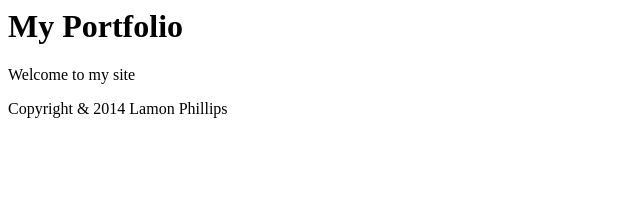
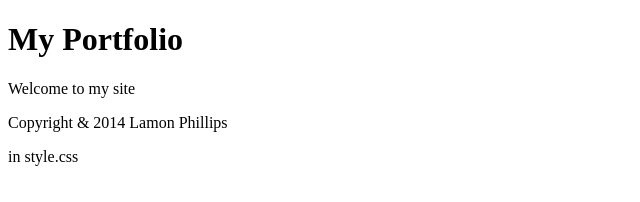
Before and after one commit to millitant/myportfolio, a plain HTML site: page index.html in a window 1280 px wide. Shown: the whole page, without its empty margins (0-640 px from the left). Drawn offline with Linux system fonts and the light colour scheme.

Commit message:
Update index.html
initial commit

```diff
--- a/index.html
+++ b/index.html
@@ -1,3 +1,9 @@
+<!DOCTYPE html>
+<html>
+	<head>
+		<title></title>
+	</head>
+	<body>
 <nav class=”navbar” role=”navigation”>
 <div class=”container”>
 <div class=”navbar-header”>
@@ -23,3 +29,7 @@
 <p>Copyright &amp; 2014 Lamon Phillips</p>
 </div>
 </footer>
+<link rel=”stylesheet” type=”text/css” href=”assets/css/style.css”>
+in style.css
+	</body>
+</html>
```
